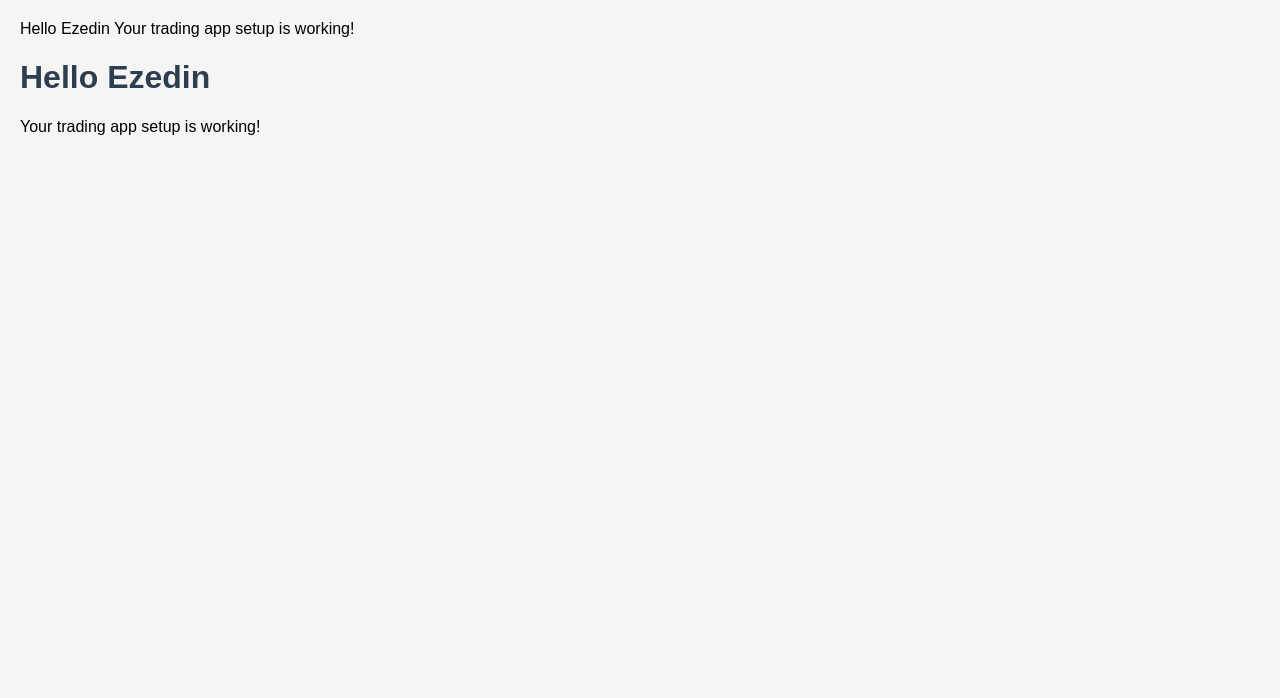
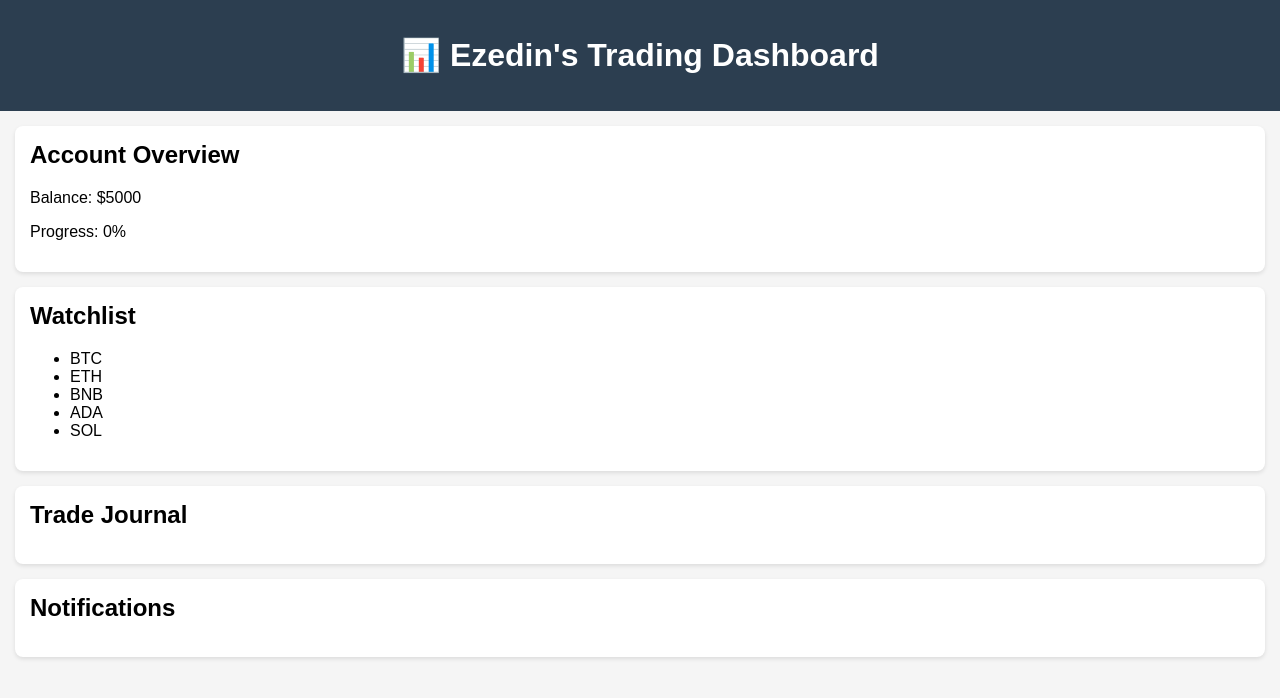
Before and after one commit to ezeleza/trading_app, a plain HTML site: page index.html in a window 1280 px wide. Drawn offline with Linux system fonts and the light colour scheme.

Commit message:
Implement initial layout and functionality for trading dashboard, including account overview, watchlist, and trade journal sections

```diff
--- a/css/style.css
+++ b/css/style.css
@@ -1,9 +1,37 @@
 body {
     font-family: Arial, sans-serif;
+    margin: 0;
     background-color: #f5f5f5;
-    margin: 0;
-    padding: 20px;
 }
-h1 {
-    color: #2c3e50;
+
+header {
+    background-color: #2c3e50;
+    color: white;
+    text-align: center;
+    padding: 15px;
 }
+
+main {
+    display: flex;
+    flex-direction: column;
+    gap: 15px;
+    padding: 15px;
+}
+
+.card {
+    background: white;
+    padding: 15px;
+    border-radius: 8px;
+    box-shadow: 0 2px 4px rgba(0,0,0,0.1);
+}
+
+h2 {
+    margin-top: 0;
+}
+
+/* Mobile responsive */
+@media (max-width: 768px) {
+    main {
+        padding: 10px;
+    }
+}
--- a/data/settings.json
+++ b/data/settings.json
@@ -2,5 +2,6 @@
     "account_balance": 5000,
     "risk_per_trade": 1,
     "tp_percent": "15-20",
-    "max_losing_streak": 3
+    "max_losing_streak": 3,
+    "watchlist": ["BTC", "ETH", "BNB", "ADA", "SOL"]
 }
--- a/index.html
+++ b/index.html
@@ -1,5 +1,3 @@
-Hello Ezedin
-Your trading app setup is working!
 <!DOCTYPE html>
 <html lang="en">
 <head>
@@ -9,8 +7,38 @@ Your trading app setup is working!
     <link rel="stylesheet" href="css/style.css">
 </head>
 <body>
-    <h1>Hello Ezedin</h1>
-    <p>Your trading app setup is working!</p>
+
+    <header>
+        <h1>📊 Ezedin's Trading Dashboard</h1>
+    </header>
+
+    <main>
+        <!-- Account Balance -->
+        <section class="card">
+            <h2>Account Overview</h2>
+            <p>Balance: <span id="balance">$5000</span></p>
+            <p>Progress: <span id="progress">0%</span></p>
+        </section>
+
+        <!-- Watchlist -->
+        <section class="card">
+            <h2>Watchlist</h2>
+            <ul id="watchlist"></ul>
+        </section>
+
+        <!-- Trade Journal -->
+        <section class="card">
+            <h2>Trade Journal</h2>
+            <ul id="journal"></ul>
+        </section>
+
+        <!-- Notifications -->
+        <section class="card">
+            <h2>Notifications</h2>
+            <ul id="notifications"></ul>
+        </section>
+    </main>
+
     <script src="js/app.js"></script>
 </body>
 </html>
--- a/js/app.js
+++ b/js/app.js
@@ -1 +1,16 @@
-console.log("App is connected and running.");
+// Load settings
+fetch('data/settings.json')
+    .then(response => response.json())
+    .then(settings => {
+        // Show account balance
+        document.getElementById("balance").textContent = `$${settings.account_balance}`;
+
+        // Show watchlist
+        const watchlistEl = document.getElementById("watchlist");
+        settings.watchlist.forEach(coin => {
+            const li = document.createElement("li");
+            li.textContent = coin;
+            watchlistEl.appendChild(li);
+        });
+    })
+    .catch(error => console.error("Error loading settings:", error));
```
